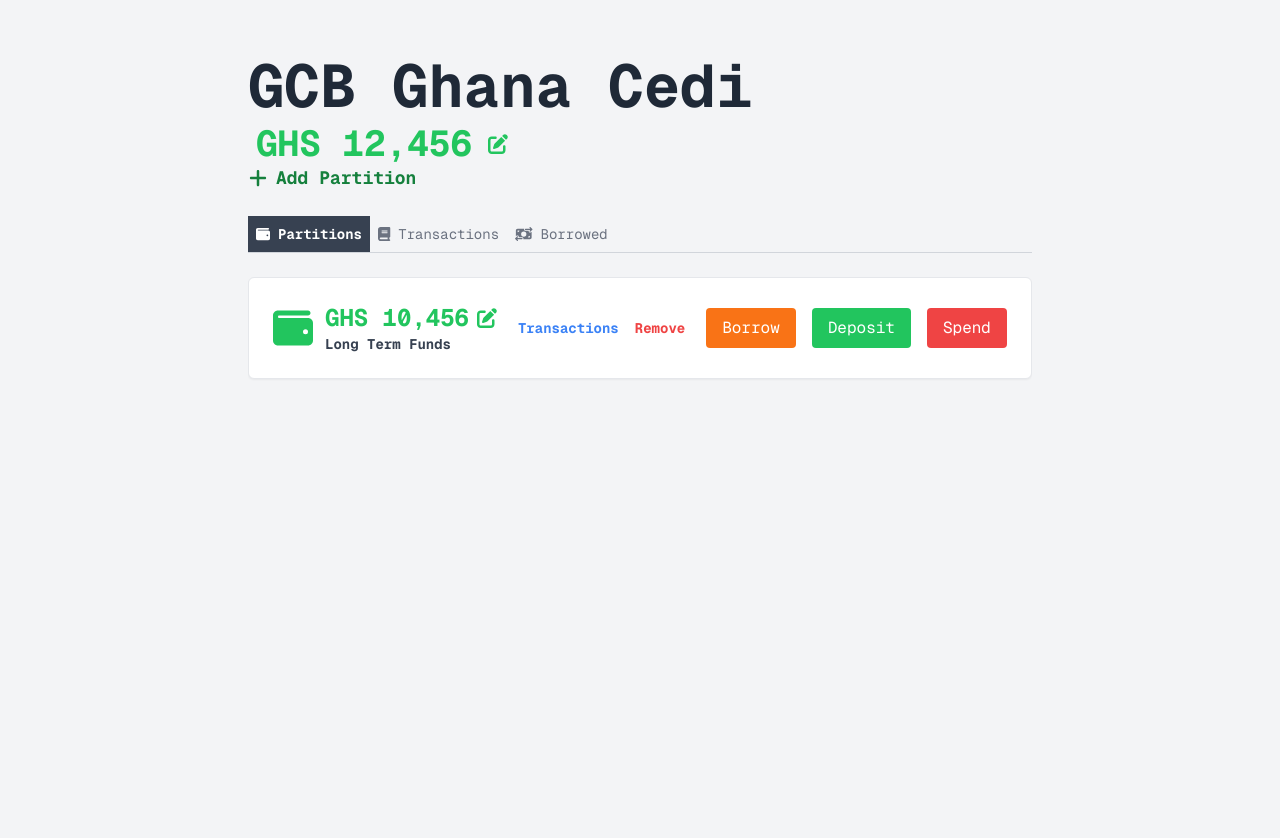
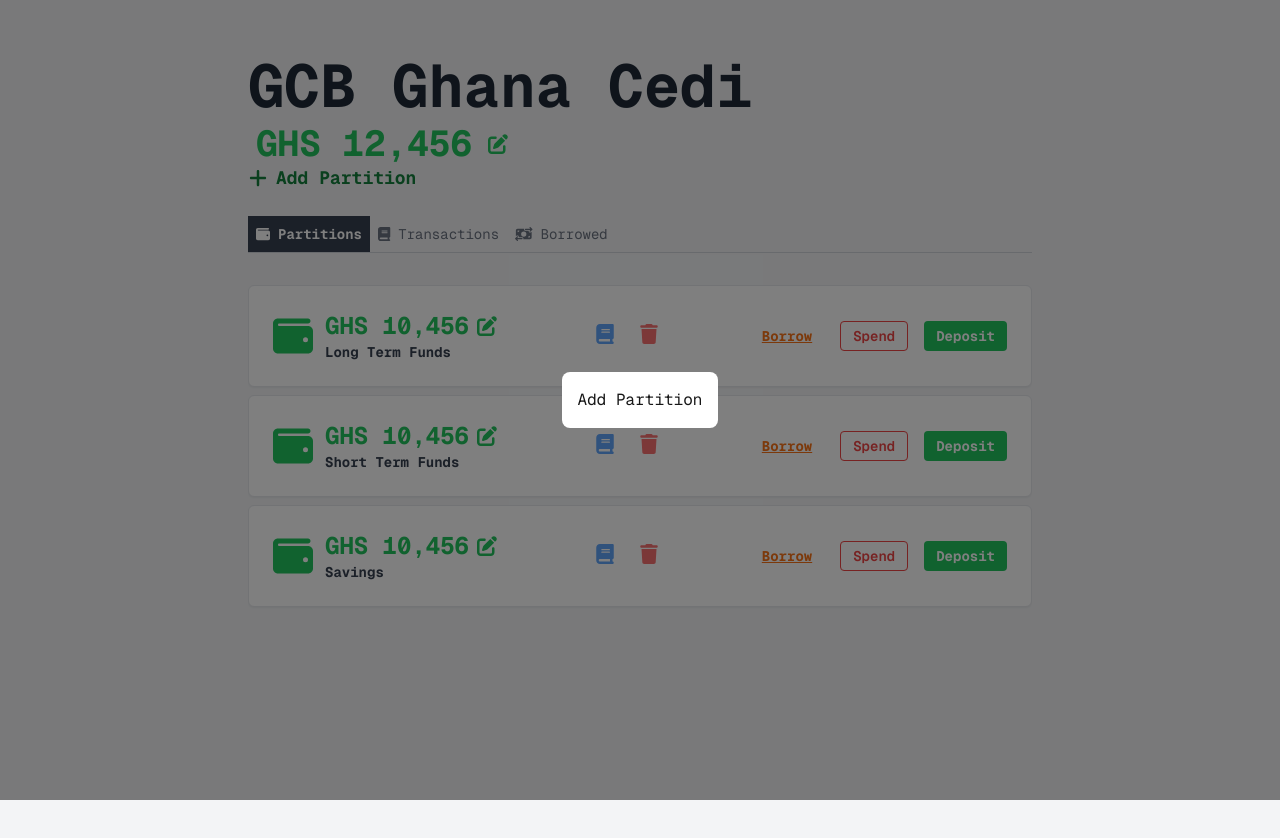
Before and after one commit to frimpongopoku/the-lean-bank, a Next.js app: page /wallet/1 in a window 1280 px wide. Both pictures are taken after typing "2020-01-15" into the empty fields and a click on the button "Add Partition". Shown: the top 838 px of the page. Built offline with nearby package versions, Linux system fonts and the light colour scheme.

Commit message:
added loading spinner, modals all in place

```diff
--- /dev/null
+++ b/src/app/components/Loading.js
@@ -0,0 +1,15 @@
+import { faSpinner } from "@fortawesome/free-solid-svg-icons";
+import { FontAwesomeIcon } from "@fortawesome/react-fontawesome";
+import React from "react";
+
+function Loading({ className, ...props }) {
+  return (
+    <FontAwesomeIcon
+      icon={faSpinner}
+      {...props}
+      className={`animate-spin text-2xl text-green-600 ${className || ""}`}
+    />
+  );
+}
+
+export default Loading;
--- a/src/app/layout.js
+++ b/src/app/layout.js
@@ -16,8 +16,8 @@ const manrope = Manrope({
 });
 
 export const metadata = {
-  title: "Create Next App",
-  description: "Generated by create next app",
+  title: "The Lean Bank",
+  description: "Personal finance brought to you by The Lean Bank",
 };
 
 export default function RootLayout({ children }) {
--- a/src/app/wallet/[id]/Partitions.js
+++ b/src/app/wallet/[id]/Partitions.js
@@ -1,12 +1,70 @@
-import { faEdit, faWallet } from "@fortawesome/free-solid-svg-icons";
+import {
+  faBook,
+  faDeleteLeft,
+  faEdit,
+  faRemove,
+  faTrash,
+  faWallet,
+} from "@fortawesome/free-solid-svg-icons";
 import { FontAwesomeIcon } from "@fortawesome/react-fontawesome";
 import React from "react";
+import { useModal } from "./components/EBModal";
 function Partitions() {
+  const { Modal, openModal } = useModal();
+  const partitions = [
+    {
+      title: "Long Term Funds",
+      amount: "GHS 10,456",
+      description: "Long Term Funds",
+    },
+    {
+      title: "Short Term Funds",
+      amount: "GHS 10,456",
+      description: "Short Term Funds",
+    },
+    {
+      title: "Savings",
+      amount: "GHS 10,456",
+      description: "Savings",
+    },
+  ];
+
+  const deposit = () => {
+    openModal(<div>Deposit</div>);
+  };
+  const spend = () => {
+    openModal(<div>Spend</div>);
+  };
+  const borrow = () => {
+    openModal(<div>Borrow</div>);
+  };
   return (
     <div className="py-6">
-      <div className="bg-white p-6  rounded-md shadow-sm border border-gray-200">
-        <div className="flex flex-col md:flex-row md:items-center justify-between ">
-          {/* Wallet Details */}
+      <Modal />
+      {partitions?.map((partition, index) => (
+        <Card
+          deposit={deposit}
+          spend={spend}
+          borrow={borrow}
+          key={index}
+          {...partition}
+        />
+      ))}
+    </div>
+  );
+}
+
+const Card = ({
+  title,
+  amount,
+  description,
+  deposit,
+  spend,
+  borrow,
+  remove,
+}) => {
+  return (
+    <div className="mt-2 flex flex-col md:flex-row md:items-center justify-between bg-white p-6  rounded-md shadow-sm border border-gray-200">
       <div className="flex flex-row items-center ">
         <FontAwesomeIcon
           icon={faWallet}
@@ -14,62 +72,52 @@ function Partitions() {
         />
         <div>
           <div className="flex flex-row text-2xl items-center font-bold text-green-500">
-                <span>GHS 10,456</span>
+            <span>{amount}</span>
             <FontAwesomeIcon
               icon={faEdit}
               className="text-green-500 h-5 w-5 cursor-pointer ml-2 md:mt-0"
             />
           </div>
-              <div className="text-sm text-gray-700 font-bold">
-                Long Term Funds
-              </div>
+          <div className="text-sm text-gray-700 font-bold">{description}</div>
         </div>
       </div>
       <div className="flex flex-col md:flex-row font-bold md:items-center gap-4 text-sm">
-            <button className="text-blue-500">Transactions</button>
-            <button className="text-red-500">Remove</button>
+        <button className="text-blue-400">
+          {" "}
+          <FontAwesomeIcon
+            icon={faBook}
+            className=" h-5 w-5 cursor-pointer ml-2 md:mt-0"
+          />
+        </button>
+        <button className="text-red-400">
+          {" "}
+          <FontAwesomeIcon
+            icon={faTrash}
+            className=" h-5 w-5 cursor-pointer ml-2 md:mt-0"
+          />
+        </button>
       </div>
-
       <div className="flex flex-col sm:flex-row gap-4 ">
-            <button className="flex-1 bg-orange-500 text-white px-4 py-2 rounded">
+        <button
+          onClick={borrow}
+          className="underline flex-1 text-orange-500 hover:text-orange-600 font-bold  text-sm px-3 py-1 rounded"
+        >
           Borrow
         </button>
-            <button className="flex-1 bg-green-500 text-white px-4 py-2 rounded">
+        <button
+          onClick={spend}
+          className="flex-1 border font-semibold hover:bg-red-500 hover:text-white border-red-500 text-sm text-red-500  px-3 py-1 rounded"
+        >
+          Spend
+        </button>
+        <button
+          onClick={deposit}
+          className="flex-1 font-bold bg-green-500 hover:bg-green-600 text-white text-sm px-3 py-1 rounded"
+        >
           Deposit
-            </button>
-            <button className="flex-1 bg-red-500 text-white px-4 py-2 rounded">
-              Spend
         </button>
       </div>
     </div>
-        {/* <div className="flex flex-col md:flex-row md:items-center gap-4 text-sm">
-      <button className="text-blue-500">Transactions</button>
-      <button className="text-red-500">Remove</button>
-    </div> */}
-
-        {/* Action Links
-    <div className="flex flex-col md:flex-row md:items-center gap-4 text-sm">
-      <button className="text-blue-500">Transactions</button>
-      <button className="text-red-500">Remove</button>
-    </div>
-
-    */}
-
-        {/* Bottom Buttons */}
-        {/* <div className="flex flex-col sm:flex-row gap-4 mt-6">
-      <button className="flex-1 bg-orange-500 text-white px-4 py-2 rounded">
-        Borrow
-      </button>
-      <button className="flex-1 bg-green-500 text-white px-4 py-2 rounded">
-        Deposit
-      </button>
-      <button className="flex-1 bg-red-500 text-white px-4 py-2 rounded">
-        Spend
-      </button>
-    </div> */}
-      </div>
-    </div>
   );
-}
-
+};
 export default Partitions;
--- a/src/app/wallet/[id]/Transactions.js
+++ b/src/app/wallet/[id]/Transactions.js
@@ -1,6 +1,7 @@
 import { FontAwesomeIcon } from "@fortawesome/react-fontawesome";
 import { faDownload, faSearch } from "@fortawesome/free-solid-svg-icons";
 import TransactionsTable from "./components/TransactionTable"; // Adjust the path as needed
+import Loading from "@/app/components/Loading";
 
 export default function Transactions() {
   const transactions = [
@@ -83,6 +84,8 @@ export default function Transactions() {
         </button>
       </div>
 
+      <Loading />
+
       <div className="flex gap-4 mb-4">
         <a href="#" className="text-green-600 font-bold">
           <FontAwesomeIcon icon={faDownload} /> Download
--- /dev/null
+++ b/src/app/wallet/[id]/components/EBModal.js
@@ -0,0 +1,71 @@
+"use client";
+import { useState, useCallback, useEffect } from "react";
+import { createPortal } from "react-dom";
+
+export function useModal() {
+  const [isOpen, setIsOpen] = useState(false);
+  const [content, setContent] = useState(null);
+
+  const openModal = useCallback((customContent) => {
+    setContent(customContent);
+    setIsOpen(true);
+  }, []);
+
+  const closeModal = useCallback(() => {
+    setIsOpen(false);
+  }, []);
+
+  const Modal = useCallback(
+    ({ closeOnOverlayClick = true }) => {
+      if (!isOpen) return null;
+
+      const handleOverlayClick = (e) => {
+        if (e.target === e.currentTarget && closeOnOverlayClick) {
+          closeModal();
+        }
+      };
+
+      return createPortal(
+        <div
+          className="fixed inset-0 bg-black bg-opacity-50 flex items-center justify-center z-50"
+          onClick={handleOverlayClick}
+          style={{
+            animation: "fadeIn 0.3s ease-out",
+          }}
+        >
+          <div
+            className=" m-4 bg-white rounded-lg p-4 transform transition-transform duration-300"
+            style={{
+              animation: "scaleIn 0.3s ease-out",
+            }}
+          >
+            {content}
+          </div>
+        </div>,
+        document.body
+      );
+    },
+    [isOpen, content, closeModal]
+  );
+
+  return { Modal, openModal, closeModal };
+}
+
+// Add fade and scale animations
+const styles = document.createElement("style");
+styles.textContent = `
+@keyframes fadeIn {
+  from { opacity: 0; }
+  to { opacity: 1; }
+}
+
+@keyframes scaleIn {
+  from { transform: scale(0.95); }
+  to { transform: scale(1); }
+}`;
+document.head.appendChild(styles);
+
+// Usage Example:
+// const { Modal, openModal, closeModal } = useModal();
+// <button onClick={() => openModal(<YourComponent />)}>Open Modal</button>
+// <Modal closeOnOverlayClick={true} />
--- a/src/app/wallet/[id]/page.js
+++ b/src/app/wallet/[id]/page.js
@@ -13,8 +13,11 @@ import Partitions from "./Partitions";
 import Transactions from "./Transactions";
 import Borrowed from "./Borrowed";
 import { TabViewer } from "@/app/components/TabViewer";
+import { useModal } from "./components/EBModal";
+import Loading from "@/app/components/Loading";
 
 function WalletService() {
+  const { Modal, openModal } = useModal();
   const tabs = [
     {
       label: "Partitions",
@@ -32,8 +35,17 @@ function WalletService() {
       content: <Borrowed />,
     },
   ];
+
+  const edit = () => {
+    openModal(<div>Edit</div>);
+  };
+  const addPartition = () => {
+    openModal(<div>Add Partition</div>);
+  };
+
   return (
     <CenteredWrapper>
+      <Modal />
       <div className="w-full max-w-4xl p-4 md:p-8">
         {/* Header */}
         <div className="text-xl md:text-2xl font-bold mb-6 flex flex-col   ">
@@ -41,13 +53,17 @@ function WalletService() {
           <div className="flex flex-row items-center">
             <p className="text-green-500 ml-2 text-4xl mr-2">GHS 12,456</p>
             <FontAwesomeIcon
+              onClick={edit}
               icon={faEdit}
-              className="ml-2 h-5 w-5 text-green-500 cursor-pointer"
+              className="ml-2 h-5 w-5 text-green-500 hover:text-green-600 cursor-pointer"
             />
           </div>
 
           {/* Add Partition */}
-          <button className="mt-4 md:mt-0 flex items-center text-lg text-green-700">
+          <button
+            onClick={addPartition}
+            className="mt-4 md:mt-0 inline-flex hover:text-green-600 hover:underline  items-center text-lg text-green-700"
+          >
             <FontAwesomeIcon icon={faPlus} className="mr-2 h-5 w-5" />
             Add Partition
           </button>
```
Also changed, not shown: src/app/wallet/[id]/components/TransactionTable.js (+0 -18 lines). Lines whose indentation alone changed are shown as unchanged.
